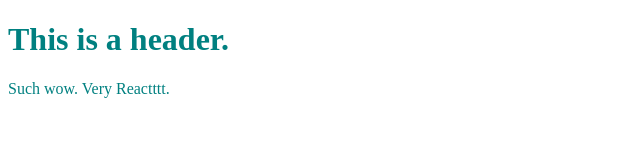
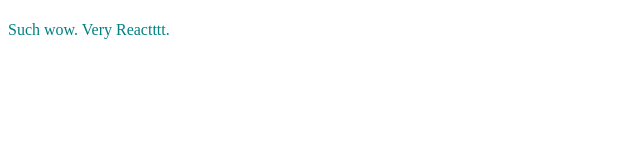
Before and after one commit to menonna/gatsby-starter-marco, a Gatsby site: page /about in a window 1280 px wide. Shown: the whole page, without its empty margins (0-640 px from the left). Built offline with nearby package versions, Linux system fonts and the light colour scheme; Gatsby itself is replaced by a stand-in of ours.

Commit message:
Update testa.js

```diff
--- a/src/components/testa.js
+++ b/src/components/testa.js
@@ -1,5 +1,5 @@
 import React from "react"
 
-export default function Header() {
-  return <h1>This is a header.</h1>
+export default function Header(props) {
+  return <h1>{props.headerText}</h1>
 }
```
